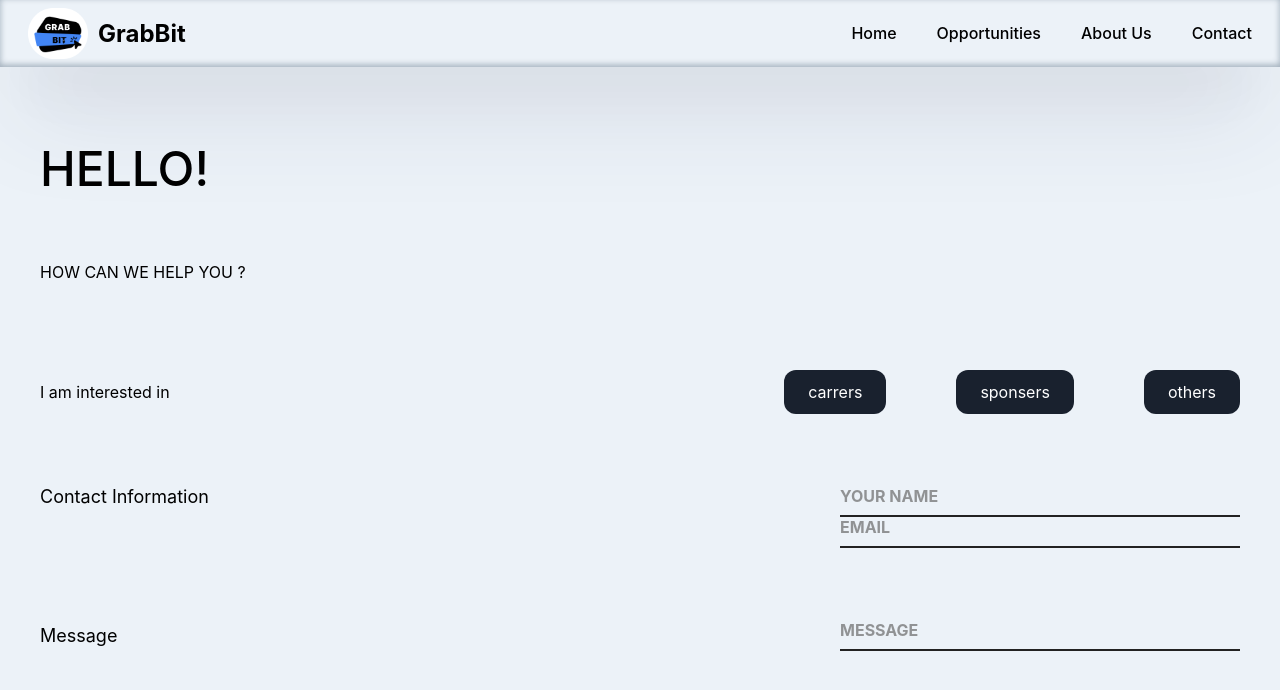
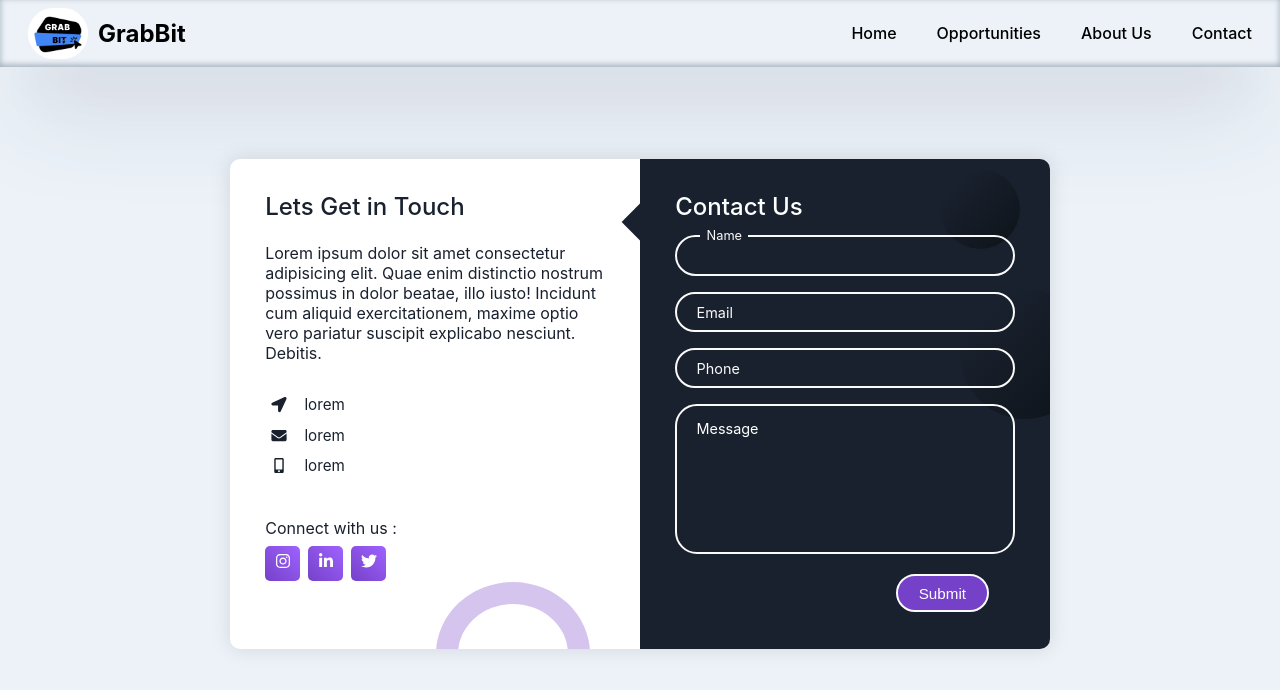
Before and after one commit to suzy-g38/GrabBits_Website, a React (Create React App) app in the folder client/: page /contact in a window 1280 px wide. Shown: the top 690 px of the page. Built offline with nearby package versions, Linux system fonts and the light colour scheme.

Commit message:
contact form done

```diff
--- a/client/src/components/Contact/Contact.jsx
+++ b/client/src/components/Contact/Contact.jsx
@@ -1,40 +1,103 @@
-import React from 'react';
-import classes from './Contact.module.css';
-import { Input } from '../common';
+import React from 'react'
+import classes from './Contact.module.css'
+import { FaLocationArrow } from "react-icons/fa";
+import { FaEnvelope } from "react-icons/fa";
+import { FaMobileAlt } from "react-icons/fa";
+import { FaInstagram } from "react-icons/fa";
+import { FaLinkedinIn } from "react-icons/fa";
+import { FaTwitter } from "react-icons/fa";
+
 
 const Contact = () => {
+  const inputs = document.querySelectorAll(".input");
+
+  function focusFunc() {
+    let parent = this.parentNode;
+    parent.classList.add("focus", focusFunc);
+  }
+
+  function blurFunc() {
+    let parent = this.parentNode;
+    if(this.value==""){
+    parent.classList.remove("focus");
+    }
+  }
+
+  inputs.forEach(input => {
+    input.addEventListener("focus", focusFunc);
+    input.addEventListener("blur", blurFunc);
+  })
   return (
     <>
-			<div className={classes.contact_form}>
-				<h1 className={classes.title}>HELLO!</h1>
-				<p className={classes.title_description}>HOW CAN WE HELP YOU ?</p>
-
-				<div className={`${classes.query_section} ${classes.query_Msection}`}>
-					<span className={classes.query_description}>I am interested in</span>
-					<div className={classes.query_options}>
-						<button className={classes.query_type}>carrers</button>
-						<button className={classes.query_type}>sponsers</button>
-						<button className={classes.query_type}>others</button>
+      <div className={classes.container}>
+      {/* <span className={classes.big_circle}></span> */}
+      <div className={classes.form}>
+        <div className={classes.contact_info}>
+          <h3 className={classes.title}>Lets Get in Touch</h3>
+          <p className={classes.text}>Lorem ipsum dolor sit amet consectetur adipisicing elit. Quae enim distinctio nostrum possimus in dolor beatae, illo iusto! Incidunt cum aliquid exercitationem, maxime optio vero pariatur suscipit explicabo nesciunt. Debitis.</p>
+          <div className={classes.info}>
+            <div className={classes.information}>
+              <FaLocationArrow className={classes.icon}/>
+              <p>lorem</p>
+            </div>
+            <div className={classes.information}>
+              <FaEnvelope className={classes.icon}/>
+              <p>lorem</p>
+            </div><div className={classes.information}>
+              <FaMobileAlt className={classes.icon}/>
+              <p>lorem</p>
             </div>
           </div>
 
-				<div className={`${classes.user_info} ${classes.user_Minfo}`}>
-					<span className={classes.info_description}>Contact Information</span>
-					<div className={classes.user_info_fields}>
-						<Input label="Your Name" className={classes.field_type} />
-						<Input label="email" className={classes.field_type} />
+          <div className={classes.social_media}>
+            <p>Connect with us : </p>
+            <div className={classes.social_icons}>
+              <a href="https://www.instagram.com/grabbits_/" target="blank">
+                <FaInstagram/>
+              </a>
+              <a href="https://www.linkedin.com/company/grabbits/" target="blank">
+                <FaLinkedinIn/>
+              </a>
+              <a href="https://twitter.com/grabbits_" target="blank">
+                <FaTwitter/>
+              </a>
+            </div>
           </div>
         </div>
 
-				<div
-					className={`${classes.message_section} ${classes.message_Msection}`}
-				>
-					<span className={classes.message}>Message</span>
-					<Input label="message" className={classes.message_description} />
+        <div className={classes.contact_form}>
+          <span className={`${classes.circle} ${classes.one}`}></span>
+          <span className={`${classes.circle} ${classes.two}`}></span>
+
+          <form>
+            <h3 className={classes.title}>Contact Us</h3>
+            <div className={`${classes.input_container} ${classes.focus}`}>
+              <input type="text" name='name' className={classes.input} />
+              <label htmlFor="">Name</label>
+              <span>Name</span>
+            </div>
+            <div className={`${classes.input_container}`}>
+              <input type="email" name='email' className={classes.input} />
+              <label htmlFor="">Email</label>
+              <span>Email</span>
+            </div>
+            <div className={`${classes.input_container}`}>
+              <input type="tel" name='phone' className={classes.input} />
+              <label htmlFor="">Phone</label>
+              <span>Phone</span>
+            </div>
+            <div className={`${classes.input_container} ${classes.textarea}`}>
+              <textarea name='message' className={classes.input} />
+              <label htmlFor="">Message</label>
+              <span>Message</span>
+            </div>
+            <input type="submit" className={classes.btn}/>
+          </form>
+        </div>
       </div>
       </div>
     </>
-	);
-};
+  )
+}
 
-export default Contact;
+export default Contact
--- a/client/src/components/Contact/Contact.module.css
+++ b/client/src/components/Contact/Contact.module.css
@@ -1,117 +1,370 @@
-.contact_form {
-	display: flex;
-	justify-content: flex-start;
-	flex-direction: column;
-	padding: 32px 32px;
-	background: #ecf2f8;
+*{
+    margin: 0;
+    padding: 0;
+    box-sizing: border-box;
 }
 
-.title {
-	font-size: 3rem;
-	font-weight: 500;
-	padding: 8px;
+
+.container{
+    position: relative;
+    display: flex;
+    justify-content: center;
+    align-items: center;
+    padding: 2rem;
+	margin: 60px;
+    background-color: #ecf2f8;
+    overflow: hidden;
 }
 
-.title_description {
-	padding: 8px;
+
+.form{
+    width: 100%;
+    max-width: 820px;
+    box-shadow: 0 0 20px 1px rgba(0, 0, 0, 0.1);
+    background-color: white;
+    z-index: 1000;
+    overflow: hidden;
+    display: grid;
+    grid-template-columns: repeat(2,1fr);
+    border-radius: 10px;
 }
 
-.query_section {
-	padding: 8px;
+.contact_form{
+    position: relative;
+    background:#19212E;
+    z-index: 10;
 }
 
-.query_description {
-	padding: 0 42px 0 0;
+.circle{
+    border-radius: 50%;
+    background: linear-gradient(135deg, transparent 20% , #0e1319);
+    position: absolute;
+    /* z-index: 15; */
 }
 
-.query_section {
-	margin: 56px 0 0 0;
-	display: flex;
-	justify-content: space-between;
-	align-items: center;
-	flex-direction: row;
+ .circle.one{
+    width: 130px;
+    height: 130px;
+    top: 130px;
+    right: -40px;
 }
 
-.query_options {
-	display: flex;
-	flex-direction: row;
-	align-items: center;
-	gap: 70px;
+.circle.two{
+    width: 80px;
+    height: 80px;
+    top: 10px;
+    right: 30px;
 }
 
-.query_type {
-	all: unset;
-	padding: 12px 24px;
-	background-color: #19212e;
-	color: white;
-	border-radius: 12px;
-	display: flex;
-	align-items: center;
-	cursor: pointer;
+.contact_form::before{
+    content: "";
+    position: absolute;
+    transform: rotate(45deg);
+    background: #19212E;
+    width: 26px;
+    height: 26px;
+    top: 50px;
+    left: -13px;
 }
 
-.query_type:hover {
-	all: unset;
-	padding: 12px 24px;
-	background-color: #7541c8;
-	color: white;
-	border-radius: 12px;
-	display: flex;
-	align-items: center;
-	cursor: pointer;
+form{
+    padding: 2.3rem 2.2rem;
+    z-index: 10;
+    overflow: hidden;
+    position: relative;
 }
 
-.info_description {
-	padding: 0 42px 0 0;
-	font-size: 18px;
+.title{
+    color: #fff;
+    font-weight: 500;
+    font-size: 1.5rem;
+    line-height: 1;
+    margin-bottom: 0.7rem;
 }
 
-.user_info {
-	margin: 56px 0 0 0;
-	display: flex;
-	justify-content: space-between;
-	flex-direction: row;
-	padding: 8px;
+.input_container{
+    position: relative;
+    margin: 1rem 0;
 }
 
-.user_info_fields {
-	display: flex;
-	justify-content: flex-start;
-	flex-direction: column;
+.input{
+    width: 100%;
+    outline: none;
+    border:2px solid #FAFAFA;
+    background: none;
+    padding: 0.6rem 1.2rem;
+    color: #fff;
+    font-weight:500;
+    font-size: 0.95rem;
+    letter-spacing: 0.5px;
+    border-radius: 25px;
+    transition: 0.3s;
+
 }
 
-.message_section {
-	padding: 8px;
-	display: flex;
-	justify-content: space-between;
-	align-items: center;
-	flex-direction: row;
-	margin: 56px 0 0 0;
+textarea.input{
+    padding: 0.8rem 1.2rem;
+    min-height: 150px;
+    border-radius: 22px;
+    resize: none;
+    /* display: ; */
+    overflow-y: auto;
 }
 
-.message {
-	font-size: 18px;
+.input_container label{
+    position: absolute;
+    top: 50%;
+    left: 15px;
+    transform: translateY(-50%);
+    padding: 0 0.4rem;
+    color: #fafafa;
+    font-size: 0.9rem;
+    font-weight: 400;
+    pointer-events: none;
+    z-index: 1000;
+    transition: 0.5s;
 }
 
-@media only screen and (max-width: 800px) {
-	.query_Msection {
-		display: flex;
-		flex-direction: column;
-		justify-content: center;
-		align-items: flex-start;
-	}
+.input_container.textarea label{
+    top: 1rem;
+    transform: translateY(0);
+    color: #fff;
+}
 
-	.user_Minfo {
-		display: flex;
-		flex-direction: column;
-		justify-content: center;
-		align-items: flex-start;
-	}
+.btn{
+    padding:0.6rem 1.3rem;
+    background-color: #7541C8;
+    border: 2px solid #fafafa;
+    font-size: 0.95rem;
+    color: #fff;
+    line-height: 1;
+    border-radius: 25px;
+    outline: none;
+    cursor: pointer;
+    transition: 1.3s;
+    margin: 0 0 0 65%;
+}
 
-	.message_Msection {
-		display: flex;
-		flex-direction: column;
-		justify-content: center;
-		align-items: flex-start;
-	}
+.btn:hover{
+    background-color: #fff;
+    color: #7541C8;
 }
+
+.input_container span{
+    position: absolute;
+    top: 0;
+    left: 25px;
+    transform: translateY(-50%);
+    font-size: 0.8rem;
+    padding: 0 0.4rem;
+    color: transparent;
+    pointer-events: none;
+    z-index: 500;
+}
+
+.input_container span:before,
+.input_container span:after{
+    content:"";
+    position: absolute;
+    width: 10%;
+    opacity: 0;
+    transition: 0.3s;
+    height: 5px;
+    background-color: #19212E;
+    top: 50%;
+    transform: translateY(-50%);
+}
+
+.input_container span:before{
+    left: 50%;
+}
+
+.input_container span::after{
+    right: 50%;
+}
+
+.input_container.focus label{
+    top: 0;
+    transform: translateY(-50%);
+    left: 25px;
+    font-size:0.8rem ;
+}
+
+.input_container.focus span:before,
+.input_container.focus span:after{
+    width: 50%;
+    opacity: 1;
+}
+
+.icon{
+    width:28px;
+}
+
+.contact_info{
+   position: relative;
+   padding: 2.3rem 2.2rem;
+}
+
+.contact_info .title{
+    color: #19212E;
+}
+
+.text{
+    color: #19212E;
+    margin: 1.5rem 0 2rem 0 ;
+}
+
+.information{
+    display: flex;
+    color: #19212E;
+    margin: 0.7rem 0;
+    align-items: center;
+    font-size: 0.95rem;
+}
+
+.icon{
+    width: 28px;
+    margin-right: 0.7rem;
+}
+
+.social_media{
+    padding: 2rem 0 0 0;
+
+}
+
+.social_media p{
+    color: #19212E;
+}
+
+.social_icons{
+    display: flex;
+    margin-top: 0.5rem;
+}
+
+.social_icons a{
+    width: 35px;
+    height: 35px;
+    border-radius: 5px;
+    background: linear-gradient(45deg, #7541C8,#9F62FF);
+    color: #fff;
+    text-align: center;
+    line-height: 35px;
+    margin-right: 0.5rem;
+    transition: 0.3s;
+}
+
+.social_icons a:hover{
+    transform: scale(1.05);
+}
+
+.contact_info:before{
+    content: "";
+    position: absolute;
+    width: 110px;
+    height: 100px;
+    border: 22px solid #7541C8;
+    border-radius: 50%;
+    bottom:-77px;
+    right: 50px;
+    opacity: 0.3;
+}
+
+.big_circle{
+    width: 500px;
+    height: 500px;
+    position: absolute;
+    background: linear-gradient(120deg , #7541C8 , #9F62FF);
+    border-radius: 50%;
+    bottom: 50%;
+    right: 50%;
+    transform: translate(-40%, 38%);
+}
+
+.big_circle:after{
+    content: "";
+    position: absolute;
+    width: 360px;
+    height: 360px;
+    background-color:#fafafa;
+    border-radius: 50%;
+    top: calc(50% - 180px);
+    left: calc(50% - 180px);
+}
+
+@media (max-width: 850px){
+    .form{
+        grid-template-columns: 1fr;
+    }
+
+    .contact_info:before{
+        bottom: initial;
+        top: -75px;
+        right: 65px;
+        transform: scale(0.95);
+    }
+
+    .contact_form:before{
+        top: -13px;
+        left: initial;
+        right: 70px;
+    }
+
+    .big_circle{
+        bottom: 75%;
+        transform:scale(0.9) translate(-40%,30%);
+        right: 50%;
+    }
+
+    .text{
+        margin: 1rem 0 1.5rem 0;
+    }
+
+    .social_media{
+        padding: 1.5rem 0 0 0;
+    }
+}
+
+@media (max-width:480px){
+    .container{
+        padding: 1.5rem;
+    }
+
+    .contact_info:before{
+        display: none;
+    }
+
+    .big_circle{
+        display: none;
+    }
+
+    form,.contact_info{
+        padding: 1.7rem 1.6rem;
+    }
+
+    .text,.information, .social_media p{
+        font-size: 0.8rem;
+    }
+
+    .title{
+        font-size: 1.15rem;
+    }
+
+    .social_icons a{
+        width:30px;
+        height: 30px;
+        line-height: 30px;
+    }
+
+    .icon{
+        width: 23px;
+    }
+
+    .input{
+        padding: 0.45rem 1.2rem;
+    }
+
+    .btn{
+        padding: 0.45rem 1.2rem;
+    }
+
+}
```
Lines whose indentation alone changed are shown as unchanged.
